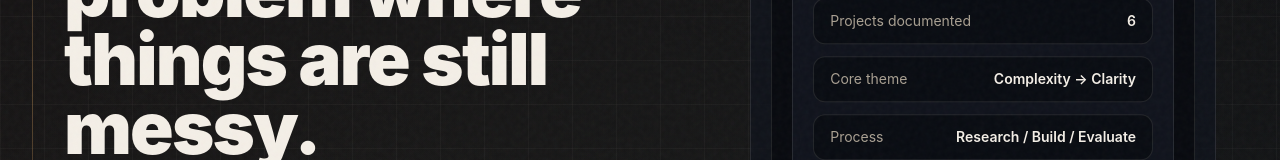
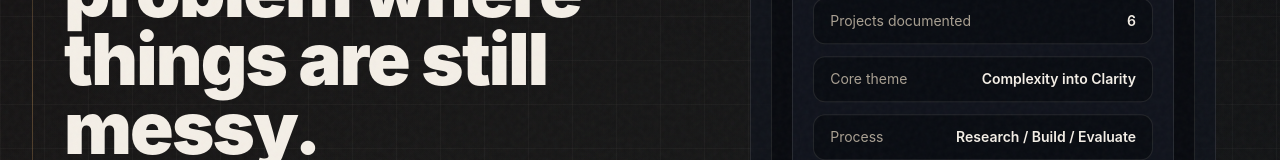
Before and after one commit to jherrera3131/Jairon-Portfolio, a React (Vite) app: page / in a window 1280 px wide. Shown: the part 336-496 px from the top of the page. Built offline with nearby package versions, Linux system fonts and the light colour scheme.

Commit message:
Refine portfolio copy and hero focus car

```diff
--- a/src/components/Hero.jsx
+++ b/src/components/Hero.jsx
@@ -148,7 +148,7 @@ export default function Hero() {
 
                 <div className="space-y-3">
                   <Metric label="Projects documented" value="6" />
-                  <Metric label="Core theme" value="Complexity → Clarity" />
+                  <Metric label="Core theme" value="Complexity into Clarity" />
                   <Metric label="Process" value="Research / Build / Evaluate" />
                 </div>
 
```
